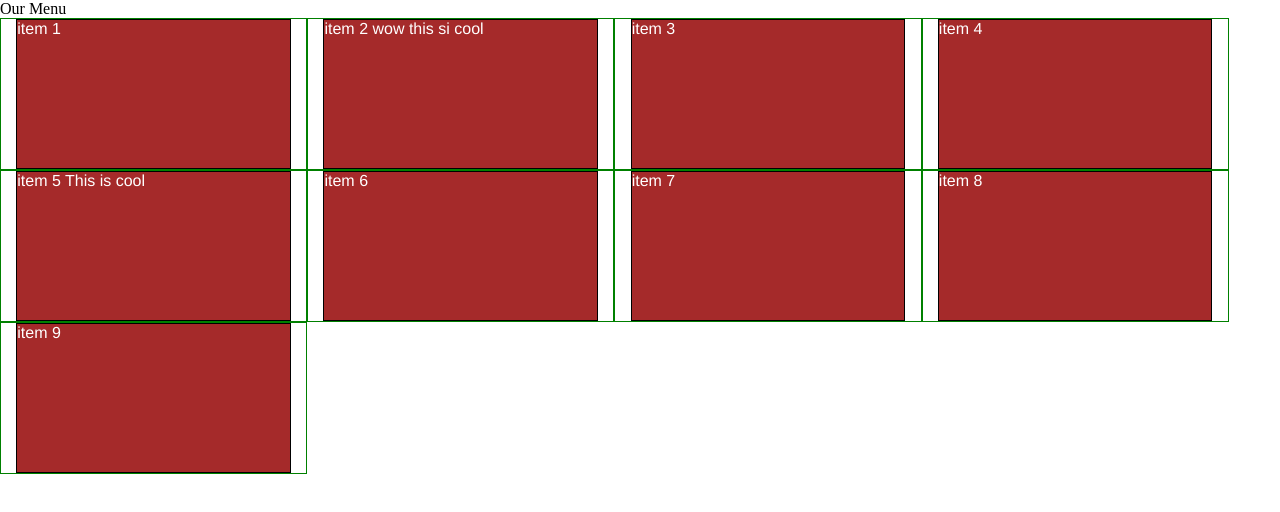
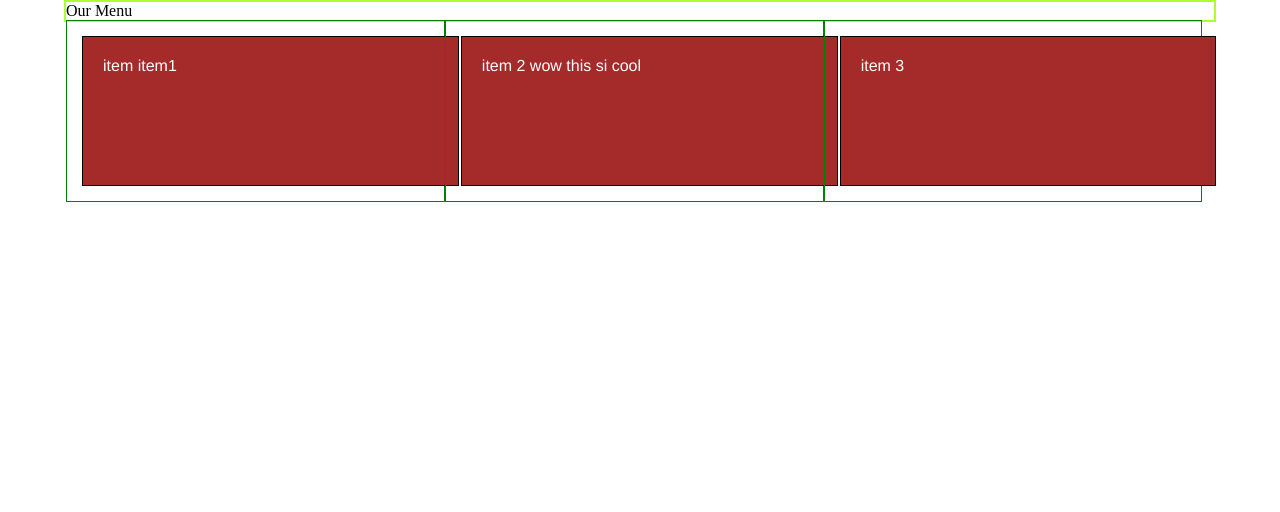
Before and after one commit to folusosamuel/-module2-solution2, a website: page index.html in a window 1280 px wide. Drawn offline with Linux system fonts and the light colour scheme.

Commit message:
First Layour revised

```diff
--- a/css/styles.css
+++ b/css/styles.css
@@ -4,21 +4,31 @@
   box-sizing: border-box;
 }
 
+.container{
+ border: 2px solid greenyellow;
+ width: 90%;
+ margin: auto;
+}
+
+.row{
+  width: 100%;
+
+  }
+
 p{
 border: 1px solid black;
 background-color: #A52A2A;
-  width: 90%;
+width: 100%;
 height: 150px;
-  margin-right: auto;
-  margin-left: auto;
 font-family: Helvetica;
 color: white;
+padding: 20px;
+margin: 15px;
 }
 
-  /* simple responsize framework on grid*/
-  .row{
-  width: 100%;
-  }
+
+/* simple responsize framework */
+
 
 @media (min-width: 1200px){
 .col-lg-1, .col-lg-2, .col-lg-3, .col-lg-4, .col-lg-5,
@@ -26,6 +36,7 @@
 .col-lg-11, .col-lg-12{
 float: left;
 border: 1px solid green;
+
 }
 .col-lg-1{
 width: 8.33%;
--- a/index.html
+++ b/index.html
@@ -1,4 +1,5 @@
-<!DOCTYPE html>
+
+    <!DOCTYPE html>
 <html lang="en">
 <head>
     <meta charset="UTF-8">
@@ -6,19 +7,13 @@
     <title>Module2-solution</title>
     <link rel="stylesheet" href="./css/styles.css">
 </head>
-<body class="container">
+<body>
+    <div class="container">
     <header class="header">Our Menu</header>
     <section class="row">
-
-            <div class="col-lg-3 col-md-6"><p>item 1</p></div>
-            <div class="col-lg-3 col-md-6"><p>item 2 wow this si cool</p></div>
-            <div class="col-lg-3 col-md-6"><p>item 3</p></div>
-            <div class="col-lg-3 col-md-6"><p>item 4</p></div>
-            <div class="col-lg-3 col-md-6"><p>item 5 This is cool</p></div>
-            <div class="col-lg-3 col-md-6"><p>item 6</p></div>
-            <div class="col-lg-3 col-md-6"><p>item 7</p></div>
-            <div class="col-lg-3 col-md-6"><p>item 8</p></div>
-            <div class="col-lg-3 col-md-6"><p>item 9</p></div>
-
-
+            <div class="col-lg-4 col-md-6"><p>item item1</p></div>
+            <div class="col-lg-4 col-md-6"><p>item 2 wow this si cool</p></div>
+            <div class="col-lg-4 col-md-12 adjust"><p>item 3</p></div>
     </section>
+</div>
+</body>
```
Lines whose indentation alone changed are shown as unchanged.
